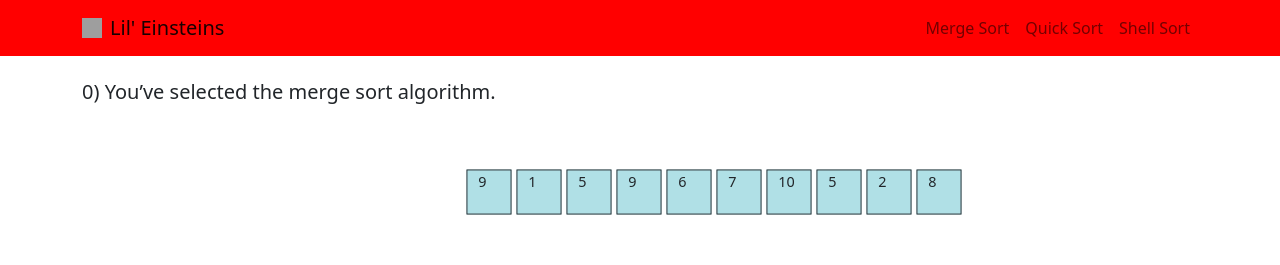
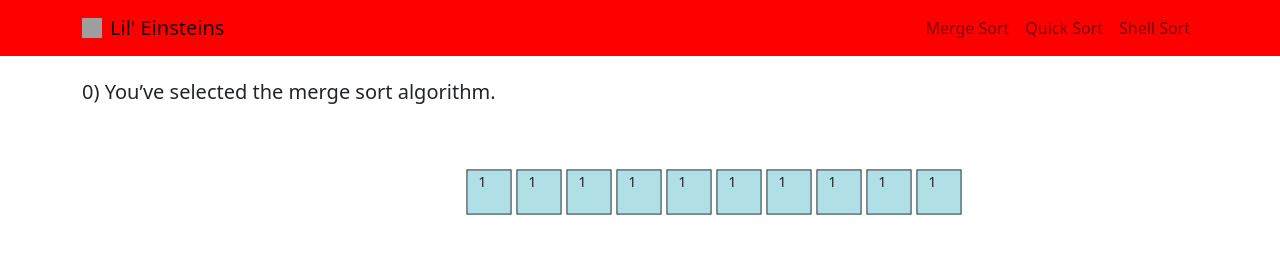
Before and after one commit to ShaimaaAliECE/se3350_project-group-33, a React (Create React App) app in the folder lil-einsteins/: page / in a window 1280 px wide. Shown: the top 265 px of the page. Built offline with nearby package versions, Linux system fonts and the light colour scheme; grey boxes are pictures that could not be loaded.

Commit message:
labeled individualo num components wiht loop

```diff
--- a/lil-einsteins/src/components/TutNumComponent.js
+++ b/lil-einsteins/src/components/TutNumComponent.js
@@ -12,6 +12,7 @@ export default function TutNumComponent(){
     const [numberContainer, setNumberContainer] =  useState ({show:true});
     const renderline =  (user, key) => (<li key={key}><b>{key}</b>:{user}</li>);
 
+    //setNumber(tempNumber)
     return(
 
 
@@ -24,7 +25,7 @@ export default function TutNumComponent(){
                         border: '1px solid'
                     }}
                 >
-                    {number}
+                {number}
                 </Container>
 
 
--- a/lil-einsteins/src/components/TutorialArrayComponent.js
+++ b/lil-einsteins/src/components/TutorialArrayComponent.js
@@ -12,11 +12,15 @@ import TutNumComponent from "./TutNumComponent";
 //I typically go (1,"s",1) ; "s" as spacer
 function TutorialArrayComponent(){
     const arrayContent = [];
+    const tempClassCheck =  [];
+    var idCounter = 0;
 
     //component variable
     var tempClassname = "numberDisappear";
     var displayNum =  true;
 
+
+    //Make box dissappear or apear based on input
     if(arguments[0]==="A"){
         tempClassname = "numberAppear";
     }
@@ -28,10 +32,9 @@ function TutorialArrayComponent(){
     }
 
     var delayTime =  400;
-    // add array size if provided number
     for (var i = 0; i < arguments.length; i++){
 
-
+    // add array size if provided number
         if (typeof(arguments[i]) === 'number'){
             for (let index = 0; index < arguments[i]; index++){
 
@@ -42,23 +45,33 @@ function TutorialArrayComponent(){
                     timeout={delayTime}
 
                     classNames = {tempClassname}
+                    id = {idCounter}
                     //transitionDelay = {delayTime}
                     unmountOnExit /*when the element disappears, it’s actually going to leave the DOM*/
                     appear
                     enter = {true}
                     >
                         <li>
-                        <TutNumComponent></TutNumComponent>
+                        <Container
+                            style={{
+                                width: 50,
+                                height: 50,
+                                backgroundColor: "powderblue",
+                                border: '1px solid'
+                            }}
+                        >
+                        1
+                        </Container>
                         </li>
                     </CSSTransition>
                 )
 
-                //increment timer
-                delayTime += 400;
+
+                idCounter++;
             }
         }
         //add number of spaces provided "s#" so "s3"
-        else if(arguments[i].length > 1 && typeof(arguments[i]) === 'string' && arguments[i] !== "A" &&  arguments[i] !== "D" ){
+        else if(arguments[i].length > 1 && typeof(arguments[i]) === 'string' && !arguments[i].includes("A") && !arguments[i].includes("D")){
             const tempArguement = parseInt(arguments[i].slice(1,arguments[1].length));
 
             for (let index = 0; index < tempArguement; index++){
--- a/lil-einsteins/src/components/TutorialComponent.js
+++ b/lil-einsteins/src/components/TutorialComponent.js
@@ -89,17 +89,21 @@ function Tutorial () {
             case 5:
                 setTutorialText("Then merge the array of size 2. This is done by checking which of the two arrays has the smaller first value. The smallest value is added to the new array.")
                 setLayer2(true);
+
+                setLayer3(true);
                 setLayer3Content(TutorialArrayComponent("A","s2",3,"s2",2));
 
-                setLayer3(true);
-                setLayer4(false);
+                setLayer4(true);
+                setLayer4Content(TutorialArrayComponent("D",2,"s",1,"s3",1,"s",1));
+
                 setLayer5(false);
                 break;
 
             case 6:
                 setTutorialText("This process is repeated until the new array contains all the values from the two smaller ones.")
                 setLayer2(true);
-                setLayer3(false);
+                setLayer3(true);
+                setLayer3Content(TutorialArrayComponent("D","s2",3,"s2",2));
                 setLayer4(false);
                 setLayer5(false);
                 break;
```
